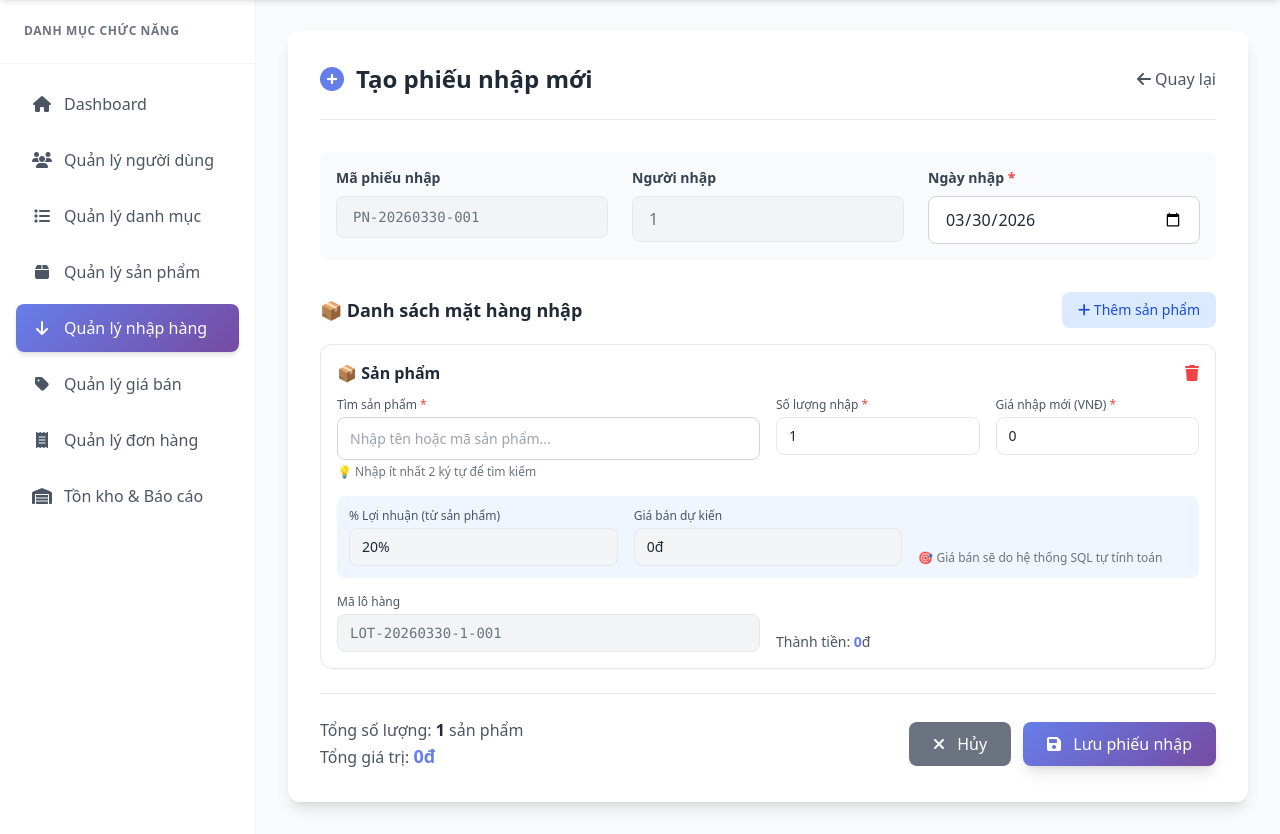
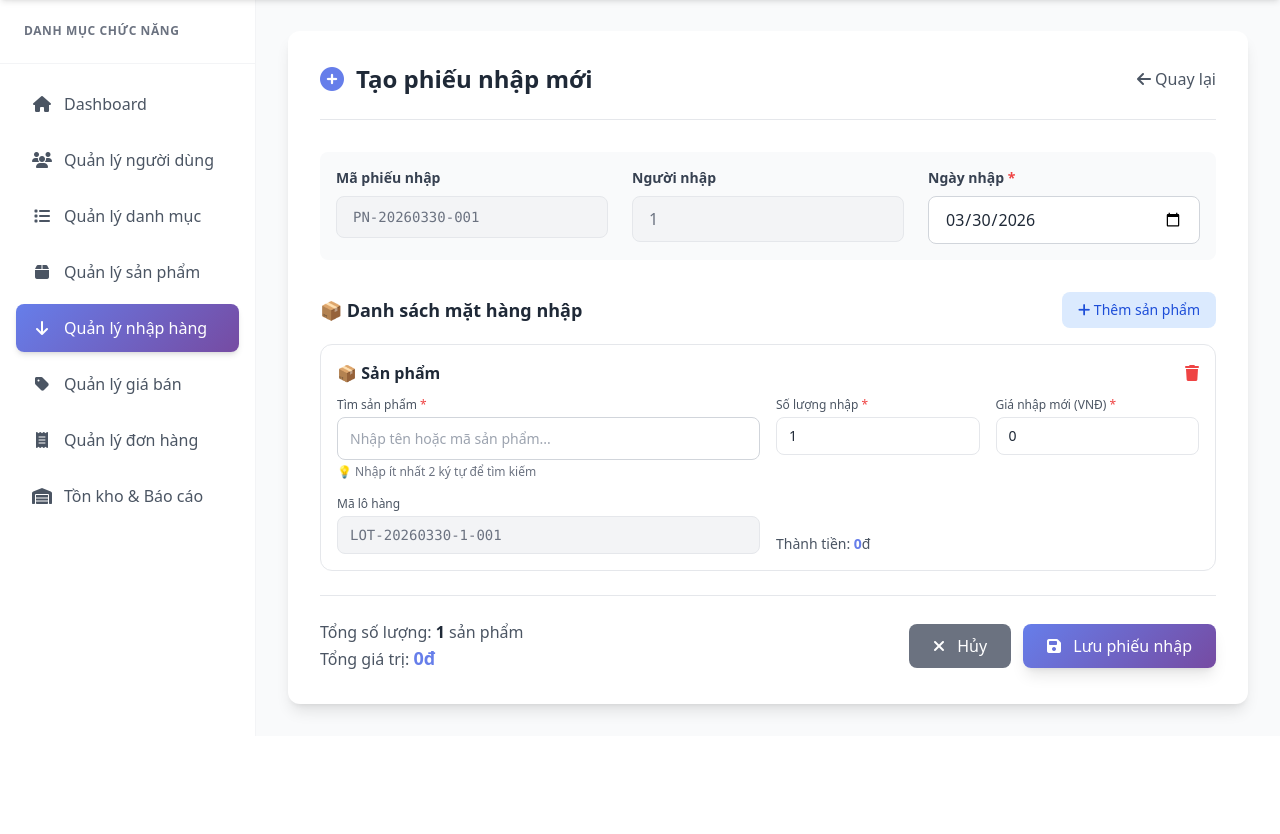
Before and after one commit to Nhat-Minhjgp/Web2---SGU25, a PHP site: page /admin/add_import.php in a window 1280 px wide. Shown: the part 89-923 px from the top of the page. After the commit the page ends 805 px from the top, so only its background shows below. Run offline with PHP 8.4, Linux system fonts and the light colour scheme; a user stored in the database is signed in; data that the repository does not hold is empty; some libraries are stand-ins or nearby versions.

Commit message:
fix trước xoá 2 ô trong add_import và GT đầu và GT cuối thừa trong tồn kho của inventory

```diff
--- a/B01/admin/add_import.php
+++ b/B01/admin/add_import.php
@@ -481,21 +481,7 @@ if (isset($_GET['success']) && $_GET['success'] == 1) {
                         oninput="calcItemTotal(this); calcSellingPrice(this)">
                 </div>
             </div>
-            <div class="grid grid-cols-1 md:grid-cols-3 gap-4 mb-4 p-3 bg-blue-50 rounded-lg">
-                <div>
-                    <label class="block text-xs font-medium text-gray-600 mb-1">% Lợi nhuận (từ sản phẩm)</label>
-                    <input type="text" class="profit-display w-full px-3 py-2 rounded-lg border text-sm bg-gray-100"
-                        readonly value="20%">
-                </div>
-                <div>
-                    <label class="block text-xs font-medium text-gray-600 mb-1">Giá bán dự kiến</label>
-                    <input type="text" class="selling-price w-full px-3 py-2 rounded-lg border text-sm bg-gray-100"
-                        readonly value="0đ">
-                </div>
-                <div class="flex items-end">
-                    <p class="text-xs text-gray-500">🎯 Giá bán sẽ do hệ thống SQL tự tính toán</p>
-                </div>
-            </div>
+
             <div class="grid grid-cols-1 md:grid-cols-2 gap-4">
                 <div>
                     <label class="block text-xs font-medium text-gray-600 mb-1">Mã lô hàng</label>
```
Also changed, not shown: B01/admin/inventory.php (+4 -13 lines).
